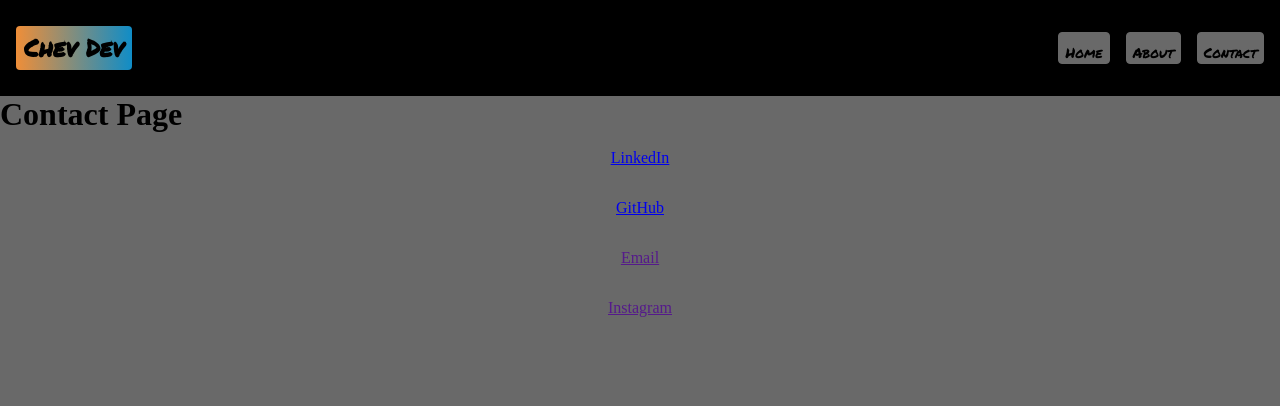
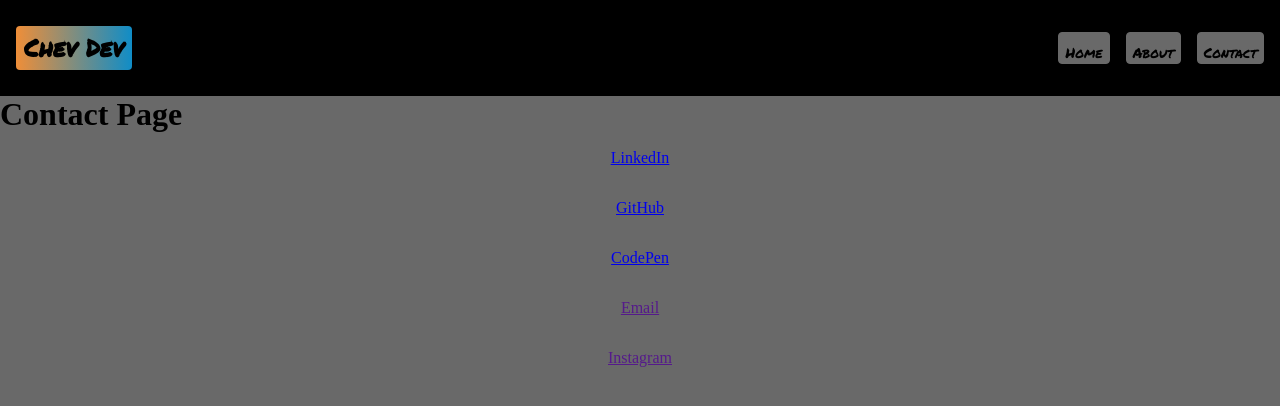
Before and after one commit to CheviSutt/Portfolio, a Vue app: page /#/contact in a window 1280 px wide. Shown: the top 406 px of the page. Built offline with nearby package versions, Linux system fonts and the light colour scheme.

Commit message:
changed from static to dynamic content

```diff
--- a/src/components/ContactPage.vue
+++ b/src/components/ContactPage.vue
@@ -2,8 +2,10 @@
     <div class="container">
         <h1>Contact Page</h1>
         <div class="contacts">
-            <p><a href="https://linkedin.com/in/chevi-sutton-639158133/">LinkedIn</a></p>
-            <p><a href="https://github.com/CheviSutt">GitHub</a></p>
+            <!--<p><a href="https://linkedin.com/in/chevi-sutton-639158133/">LinkedIn</a></p>-->
+            <p><a v-bind:href="linkedIn">LinkedIn</a></p>
+            <p><a v-bind:href="gitHub">GitHub</a></p>
+            <p><a v-bind:href="codePen">CodePen</a></p>
             <p><a href="">Email</a></p>
             <p><a href="">Instagram</a></p>
         </div>
@@ -13,7 +15,13 @@
 <script>
 export default {
     name: 'ContactPage',
-
+    data() {
+        return {
+            linkedIn: "https://linkedin.com/in/chevi-sutton-639158133/",
+            gitHub:  "https://github.com/CheviSutt",
+            codePen: "https://codepen.io/chevisutt/",
+        };
+    },
 }
 </script>
 
```
